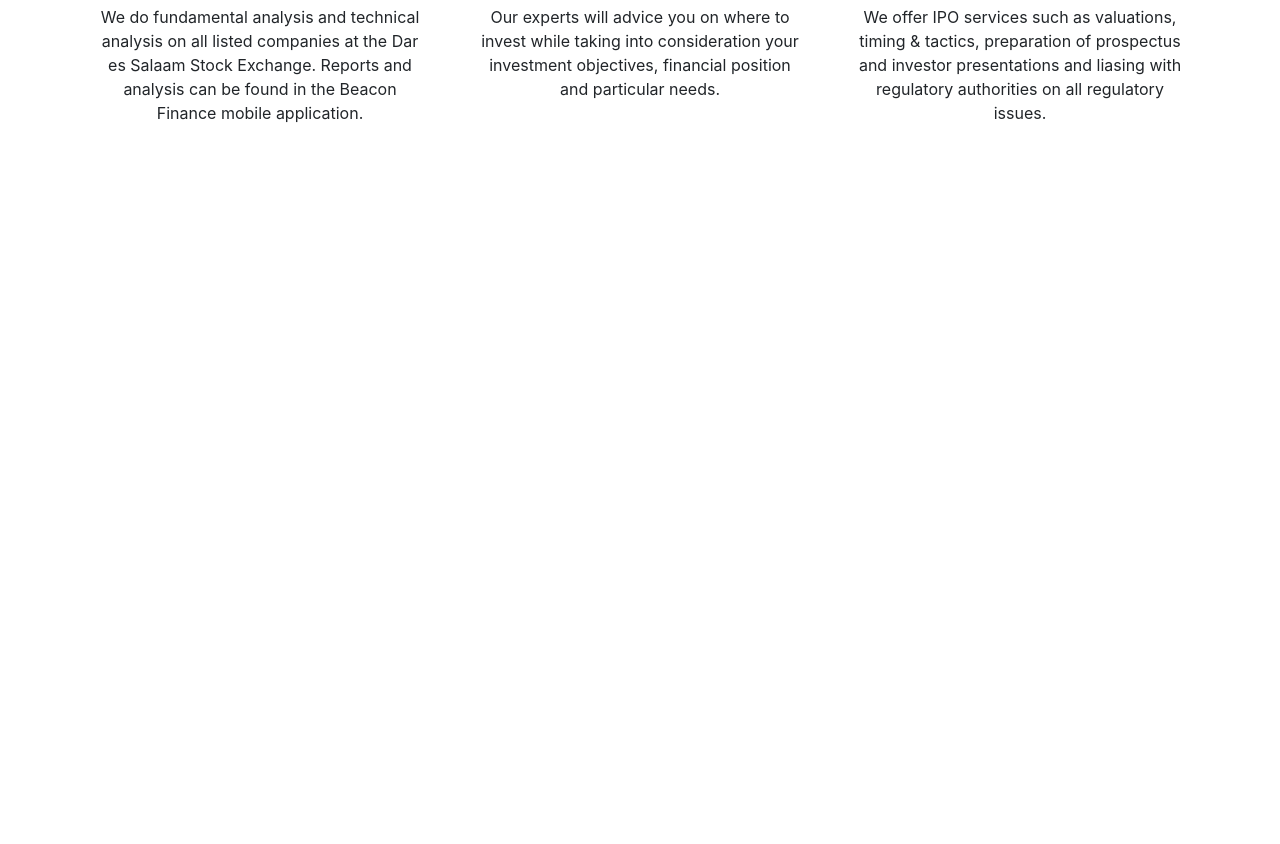
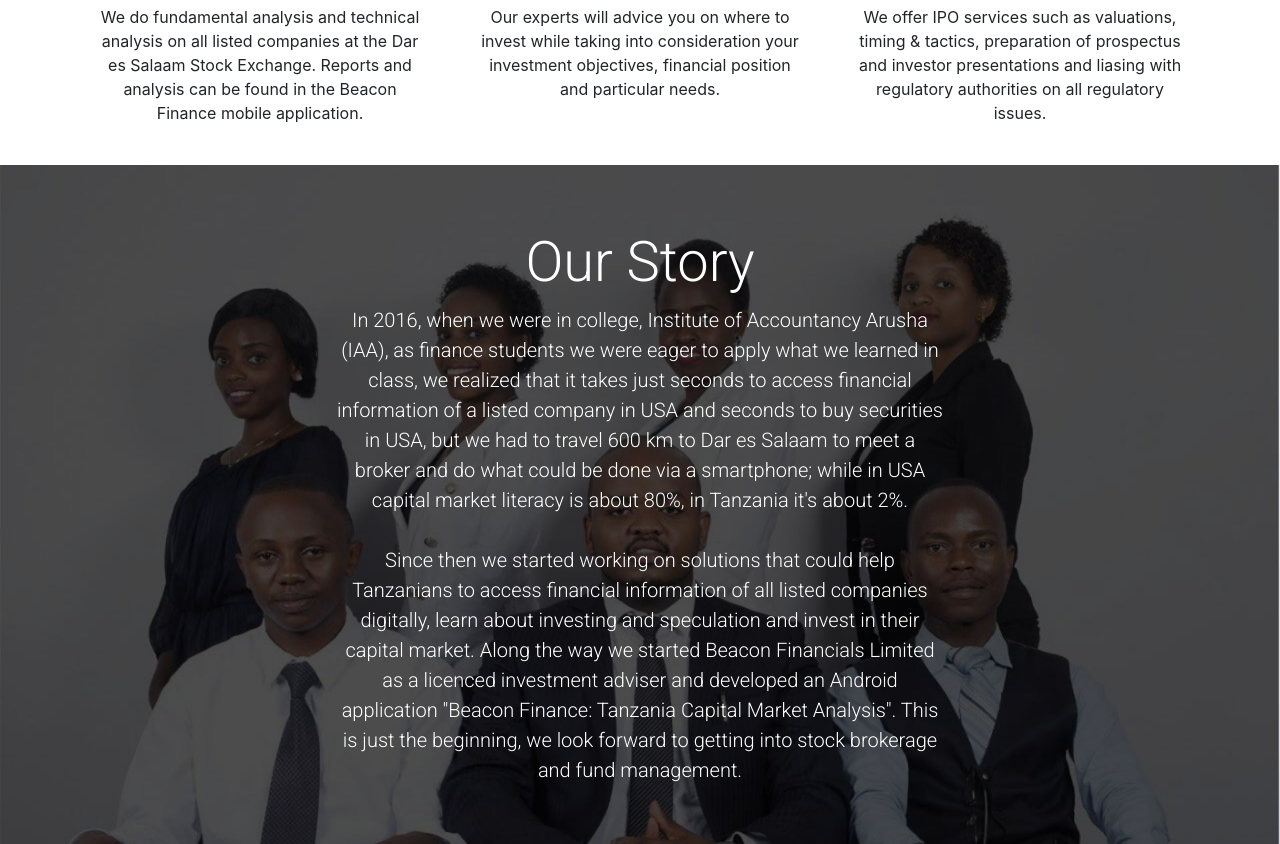
Before and after one commit to beaconfinance/beaconfinance.github.io, a plain HTML site: page about_us.html in a window 1280 px wide. Shown: the part 596-1440 px from the top of the page. Before the commit the page ends 800 px from the top, so only its background shows below. Drawn offline with nearby package versions, Linux system fonts and the light colour scheme.

Commit message:
adding our story

```diff
--- a/about_us.html
+++ b/about_us.html
@@ -41,7 +41,6 @@
     </section>
 
     <div class="container marketing">
-
         <!-- Three columns of text below the carousel -->
         <div class="row">
           <div class="col-lg-4">
@@ -62,6 +61,15 @@
         </div><!-- /.row -->
     </div>
 
+    <div class="jumbotron jumbotron-fluid heros text-center text-white">
+        <div class="container b001">
+          <h2 class="display-4">Our Story</h2>
+          <p class="lead">In 2016, when we were in college, Institute of Accountancy Arusha (IAA), as finance students we were eager to apply what we learned in class, we realized that it takes just seconds to access financial information of a listed company in USA and seconds to buy securities in USA, but we had to travel 600 km to Dar es Salaam to meet a broker and do what could be done via a smartphone; while in USA capital market literacy is about 80%, in Tanzania it's about 2%.<br><br>Since then we started working on solutions that could help Tanzanians to access financial information of all listed companies digitally, learn about investing and speculation and invest in their capital market. Along the way we started Beacon Financials Limited as a licenced investment adviser and developed an Android application "Beacon Finance: Tanzania Capital Market Analysis". This is just the beginning, we look forward to getting into stock brokerage and fund management.</p>
+        </div>
+    </div>
+
+
+
     <!-- Bootstrap JavaScript Libraries -->
     <script src="https://code.jquery.com/jquery-3.5.1.slim.min.js" integrity="sha384-DfXdz2htPH0lsSSs5nCTpuj/zy4C+OGpamoFVy38MVBnE+IbbVYUew+OrCXaRkfj" crossorigin="anonymous"></script>
     <script src="https://cdn.jsdelivr.net/npm/popper.js@1.16.0/dist/umd/popper.min.js" integrity="sha384-Q6E9RHvbIyZFJoft+2mJbHaEWldlvI9IOYy5n3zV9zzTtmI3UksdQRVvoxMfooAo" crossorigin="anonymous"></script>
--- a/resources/css/about_us.css
+++ b/resources/css/about_us.css
@@ -41,3 +41,15 @@
     margin-right: .75rem;
     margin-left: .75rem;
   }
+
+.heros {
+    background-image: url(../images/beacon_team.jpg);
+    background-size: cover;
+    background-position: top;
+    height: 800px;
+}
+
+ .b001 {
+     font-family: roboto;
+     font-weight: 300;
+ }
```
Also changed, not shown: resources/images/beacon_team.jpg (added).
